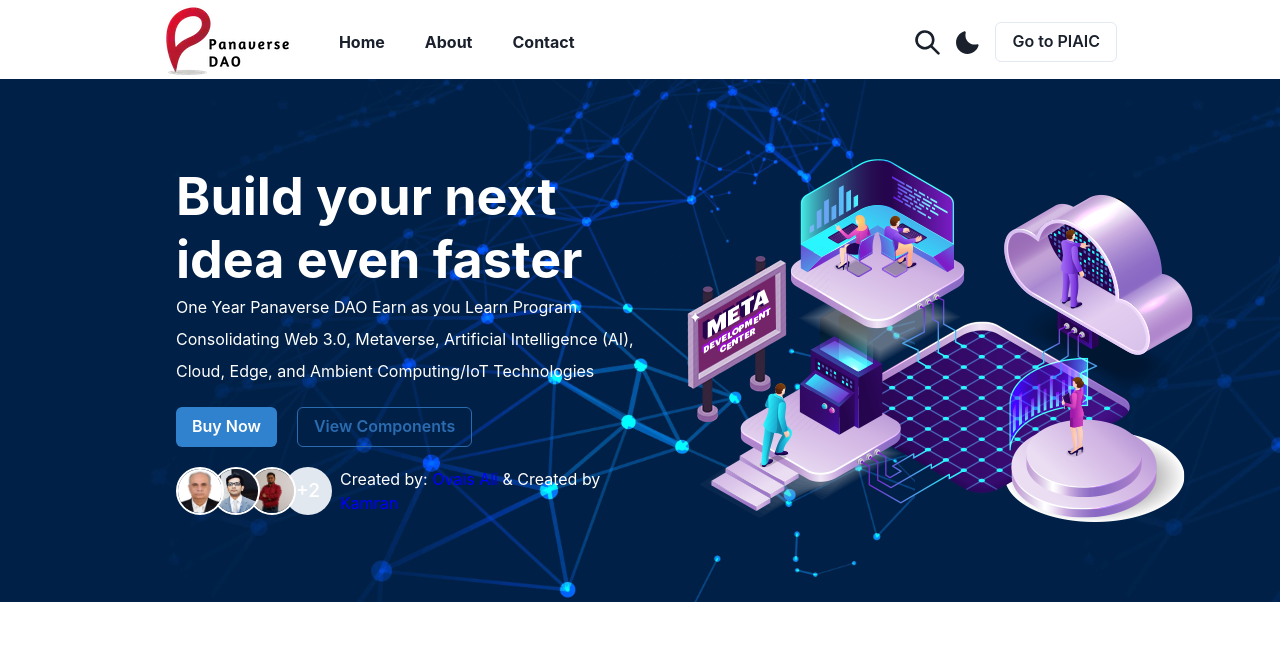
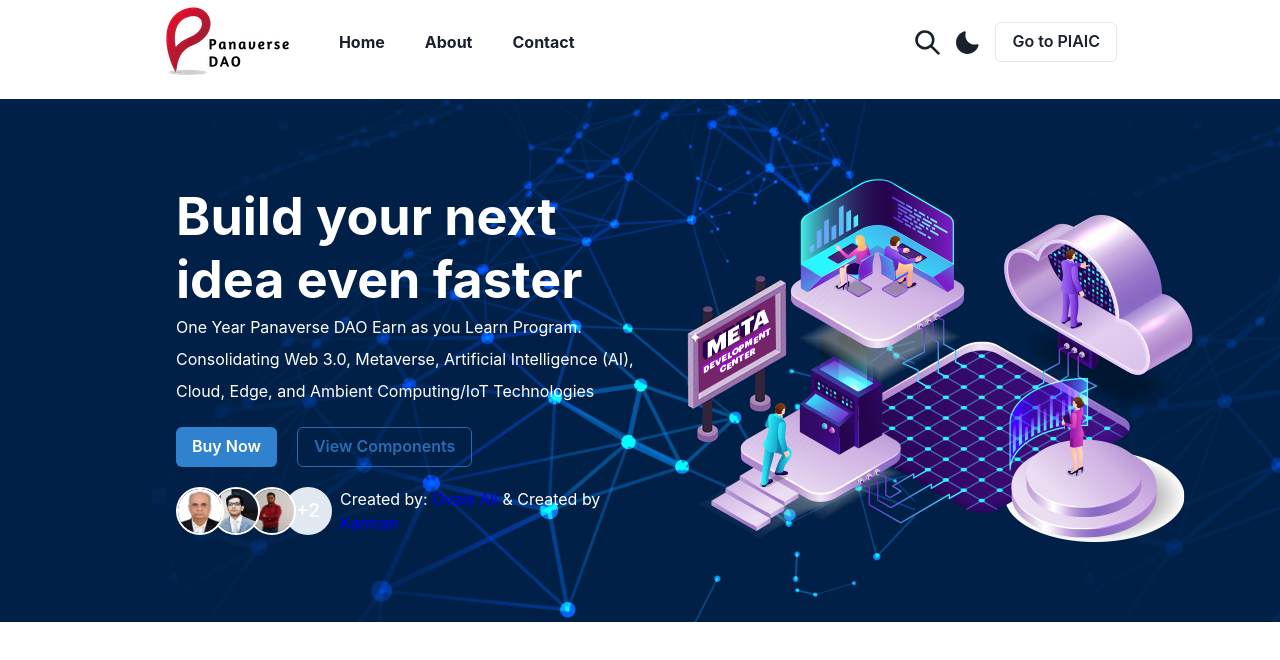
Before and after one commit to kamranshez/panaverse-chakra, a Next.js app: page / in a window 1280 px wide. Shown: the top 660 px of the page. Built offline with nearby package versions, Linux system fonts and the light colour scheme.

Commit message:
add top container margin

```diff
--- a/app/page.tsx
+++ b/app/page.tsx
@@ -10,8 +10,9 @@ export default function Home() {
     <>
 
     <Header />
-    <Box as="main"></Box>
-    <TopContainer />
+    <Box as="main"><TopContainer /></Box>
+
+
 
    </>
   )
--- a/components/topcontainer/TopContainer.tsx
+++ b/components/topcontainer/TopContainer.tsx
@@ -20,6 +20,7 @@ export default function TopContainer() {
         backgroundImage={"/images/background.webp"}
         backgroundSize="contain"
         py="20"
+        mt="5"
       >
         <HStack>
           {/* Left box */}
```
